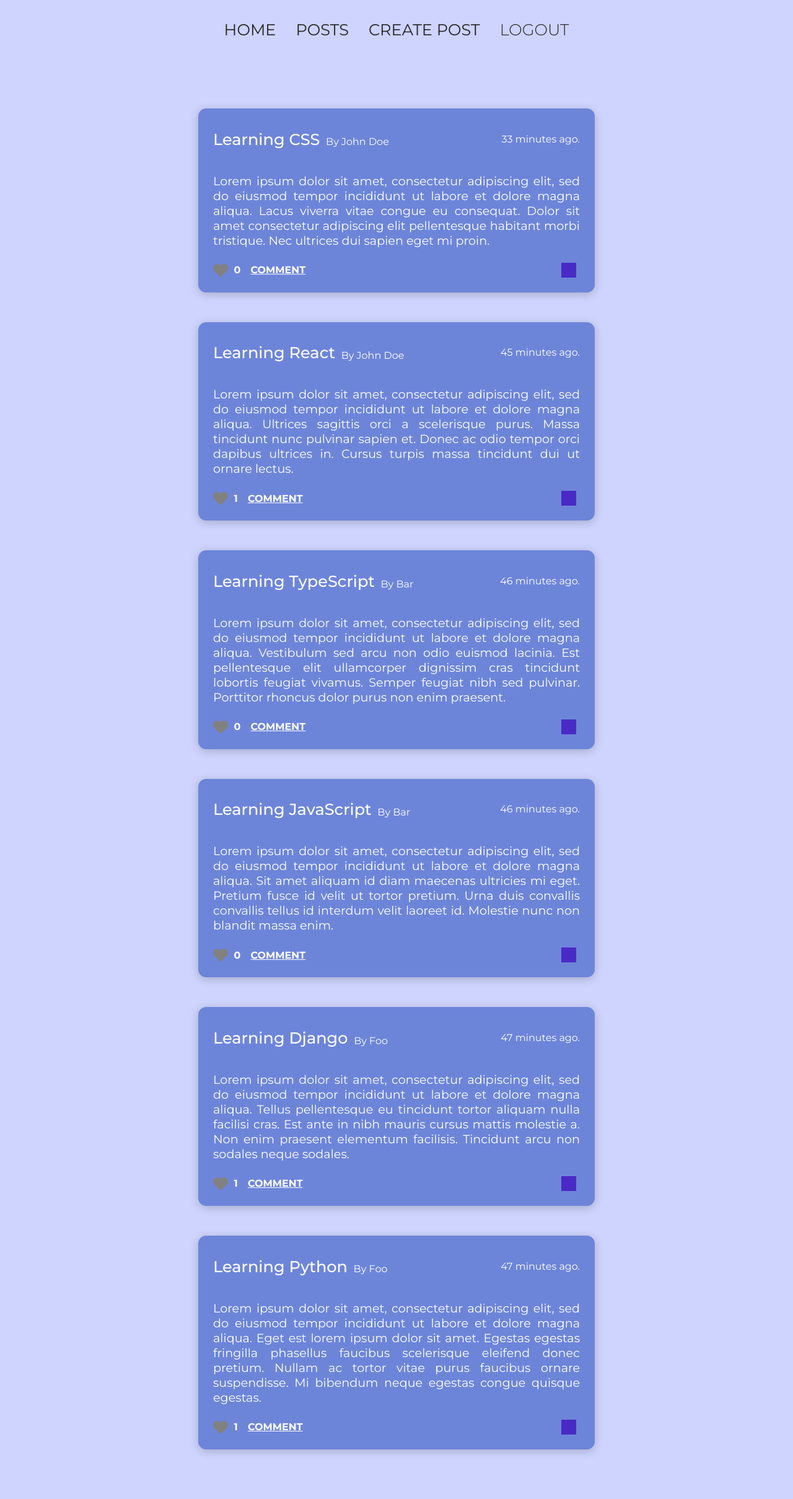
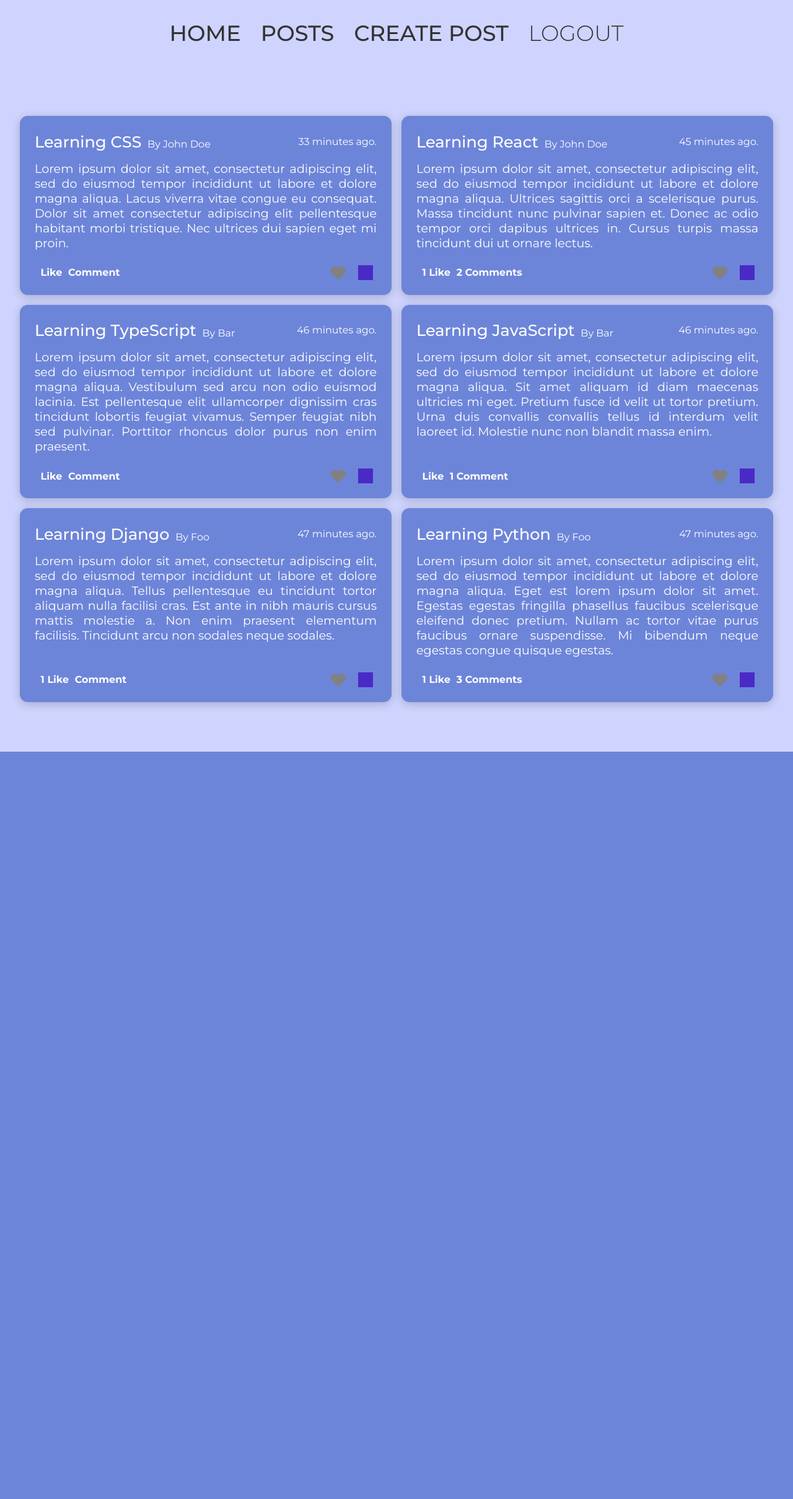
Before and after one commit to RGomes98/LearningPython, a Django app: page /all-posts/ in a window 1280 px wide. Shown: the whole page at 62% size. After the commit the page ends 1213 px from the top, so only its background shows below. Run offline with Django 4.2, Linux system fonts and the light colour scheme; a user stored in the database is signed in; data comes from the database, SQL or seed files in the repository; both versions use the stored data as it was after the commit; grey boxes are pictures that could not be loaded.

Commit message:
Add post comments count and update styles

```diff
--- a/Django Blog/main/models.py
+++ b/Django Blog/main/models.py
@@ -27,6 +27,9 @@
     def __str__(self):
         return self.comment_content
 
+    class Meta:
+        ordering = ["-created_at"]
+
 
 class Like(models.Model):
     liked_by = models.ForeignKey(User, on_delete=models.CASCADE)
--- a/Django Blog/main/templates/main/all_posts.html
+++ b/Django Blog/main/templates/main/all_posts.html
@@ -11,7 +11,21 @@
       <span class="post_date">{{post.created_at|timesince}} ago.</span>
     </div>
     <p class="post_content">{{post.post_content}}</p>
-    <div class="like_wrapper">
+    <div class="buttons_wrapper">
+      {% if post.post_likes.all.count == 0 %}
+      <span class="like_count">Like</span>
+      {% elif post.post_likes.all.count == 1 %}
+      <span class="like_count">{{post.post_likes.all.count}} Like</span>
+      {% else %}
+      <span class="like_count">{{post.post_likes.all.count}} Likes</span>
+      {% endif %} {% if post.number_of_comments == 0 %}
+      <span class="comment_count">Comment</span>
+      {% elif post.number_of_comments == 1 %}
+      <span class="comment_count">{{post.number_of_comments}} Comment</span>
+      {% else %}
+      <span class="comment_count">{{post.number_of_comments}} Comments</span>
+      {% endif %}
+      <div class="postAuthor_actions">
         <a href="{% url 'like-post' post.id %}">
           {% if user in post.post_likes.all %}
           <img class="heart_logo liked" src="{% static 'images/heart.svg' %}" alt="heart-logo" />
@@ -19,9 +33,6 @@
           <img class="heart_logo unliked" src="{% static 'images/heart.svg' %}" alt="heart-logo" />
           {% endif %}
         </a>
-      <span class="like_count">{{post.post_likes.all.count}}</span>
-      <a class="comment_text" href="{% url 'create-comment' post.id %}">Comment</a>
-      <div class="postAuthor_actions">
         <a href="{% url 'comments' post.id %}">
           <img class="comment_logo" src="{% static 'images/comment.svg' %}" alt="comment-logo" />
         </a>
--- a/Django Blog/main/templates/main/comments.html
+++ b/Django Blog/main/templates/main/comments.html
@@ -3,9 +3,12 @@
 <section class="comments_container">
   {% if not post_comments %}
   <h1 class="allPosts_heading">No comments found.</h1>
+  <a class="comment_text" href="{% url 'create-comment' post.id %}">Write a comment</a>
   {% else %}
   <h1 class="comments_heading">{{post.post_title}}</h1>
+  <span class="postAuthor_comments">By {{post.post_author}}</span>
   <p class="comments_postContent">{{post.post_content}}</p>
+  <a class="comment_text" href="{% url 'create-comment' post.id %}">Write a comment</a>
   <section class="comments_section">
     {% for comment in post_comments %}
     <div class="comment_wrapper">
--- a/Django Blog/main/templates/main/error.html
+++ b/Django Blog/main/templates/main/error.html
@@ -2,7 +2,7 @@
 
 <main class="error_container">
   <h1 class="error_message">{{error_message}}</h1>
-  <a class="error_link" href="{% url 'home' %}">Go Back</a>
+  <a class="error_link" href="{% url 'home' %}">Go Home</a>
 </main>
 
 {% endblock %}
--- a/Django Blog/main/views.py
+++ b/Django Blog/main/views.py
@@ -1,3 +1,4 @@
+from django.db.models import Count
 from .models import Post, Comment, User
 from django.shortcuts import render, redirect
 from django.contrib.auth import authenticate, login
@@ -22,12 +23,12 @@
         except:
             return render(request, "main/error.html", {"error_message": "Wrong credentials"})
 
-        is_authenticated = authenticate(request, username=username, password=password)
+        user_session = authenticate(request, username=username, password=password)
 
-        if is_authenticated is None:
+        if user_session is None:
             return render(request, "main/error.html", {"error_message": "Wrong credentials"})
         else:
-            login(request, is_authenticated)
+            login(request, user_session)
             return redirect("home")
 
     return render(request, "main/login.html", {})
@@ -47,22 +48,29 @@
         username = request.POST.get("username")
         password = request.POST.get("password")
 
-        user_email = User.objects.filter(email=email).first()
-        user_name = User.objects.filter(username=username).first()
+        registered_email = User.objects.filter(email=email).first()
+        registered_username = User.objects.filter(username=username).first()
 
-        if user_name is None and user_email is None:
-            new_user = User.objects.create_user(username=username, password=password, email=email)
-            new_user.save()
-            return redirect("login")
+        if email and username and password:
+            if registered_email is None and registered_username is None:
+                new_user = User.objects.create_user(
+                    username=username, password=password, email=email
+                )
+                new_user.save()
+                return redirect("login")
+            else:
+                return render(
+                    request, "main/error.html", {"error_message": "User already registered"}
+                )
         else:
-            return render(request, "main/error.html", {"error_message": "User already registered"})
+            return render(request, "main/error.html", {"error_message": "All fields are required"})
 
     return render(request, "main/register.html", {})
 
 
 @login_required(login_url="login")
 def allPostsPage(request):
-    all_posts = Post.objects.all()
+    all_posts = Post.objects.annotate(number_of_comments=Count("comment"))
     context = {"all_posts": all_posts}
     return render(request, "main/all_posts.html", context)
 
--- a/Django Blog/static/stylesheets/global.css
+++ b/Django Blog/static/stylesheets/global.css
@@ -5,16 +5,24 @@
   --md-fnt: 1.6rem;
   --sm-fnt: 1.2rem;
   --xsm-fnt: 0.8rem;
+
+  --xbg-heading: 4rem;
   --bg-heading: 3.2rem;
   --md-heading: 2.6rem;
   --sm-heading: 2.2rem;
+
   --fnt-montserrat: 'Montserrat', sans-serif;
+
+  --fnt-black: hsl(0, 0%, 20%);
+  --body-clr: hsl(232, 92%, 90%);
+
   --red-clr: hsl(0, 95%, 59%);
-  --fnt-black: hsl(0, 0%, 15%);
-  --body-clr: hsl(232, 92%, 90%);
   --white-clr: hsl(100, 100%, 100%);
   --light-blue-clr: hsl(227, 59%, 64%);
+
   --subtle-box-shadow: 0px 3px 15px rgba(0, 0, 0, 0.2);
+  --subtle-text-shadow: 3px 5px 2px rgba(0, 0, 0, 0.2);
+
   --grey-filter-clr: brightness(0) saturate(100%) invert(52%) sepia(0%) saturate(185%)
     hue-rotate(183deg) brightness(97%) contrast(100%);
   --dark-blue-clr: brightness(0) saturate(100%) invert(18%) sepia(99%) saturate(3188%)
@@ -56,7 +64,8 @@
 .home_container h1 {
   font-weight: 800;
   color: var(--fnt-black);
-  font-size: var(--bg-heading);
+  font-size: var(--xbg-heading);
+  text-shadow: var(--subtle-text-shadow);
 }
 
 .home_container p {
@@ -76,20 +85,20 @@
 .list_wrapper {
   gap: 2rem;
   display: flex;
+  font-weight: 500;
   align-items: center;
   font-size: var(--md-fnt);
 }
 
 .list_wrapper a {
   color: var(--fnt-black);
+  font-size: var(--bg-fnt);
 }
 
 .main_links {
   gap: 2rem;
   display: flex;
-  font-weight: 400;
   justify-content: center;
-  font-size: var(--md-fnt);
 }
 
 .logout {
@@ -168,12 +177,13 @@
 }
 
 .allPosts_container {
-  gap: 3rem;
+  gap: 1rem;
   width: 100%;
   display: flex;
-  max-width: 40rem;
+  padding: 0 2rem;
   margin-top: 5rem;
-  flex-direction: column;
+  justify-content: center;
+  flex-flow: row-reverse wrap-reverse;
 }
 
 .allPosts_heading {
@@ -185,9 +195,14 @@
 }
 
 .post_wrapper {
-  padding: 1.5rem;
+  display: flex;
+  min-height: 17rem;
+  max-width: 37.5rem;
+  min-width: 37.5rem;
   border-radius: 0.8rem;
+  flex-direction: column;
   color: var(--white-clr);
+  padding: 1rem 1.5rem 1.5rem;
   box-shadow: var(--subtle-box-shadow);
   background-color: var(--light-blue-clr);
 }
@@ -214,13 +229,14 @@
 }
 
 .post_content {
-  padding: 1.5rem 0;
   text-align: justify;
+  padding-bottom: 1.5rem;
   font-size: var(--sm-fnt);
 }
 
-.like_wrapper {
+.buttons_wrapper {
   display: flex;
+  margin-top: auto;
   align-items: center;
 }
 
@@ -237,17 +253,10 @@
   filter: var(--grey-filter-clr);
 }
 
-.like_count {
+.like_count,
+.comment_count {
   font-weight: 800;
   margin-left: 0.6rem;
-}
-
-.comment_text {
-  font-weight: 700;
-  margin-left: 1rem;
-  color: var(--white-clr);
-  text-transform: uppercase;
-  text-decoration: underline;
 }
 
 .postAuthor_actions {
@@ -331,28 +340,46 @@
   font-size: var(--md-heading);
 }
 
+.postAuthor_comments {
+  margin-top: 1rem;
+  font-weight: 600;
+  color: var(--fnt-black);
+}
+
 .comments_postContent {
-  width: 100%;
-  max-width: 50rem;
+  width: 70%;
+  padding: 0 1rem;
   margin-top: 2rem;
   text-align: justify;
+  font-size: var(--sm-fnt);
+}
+
+.comment_text {
+  font-weight: 600;
+  margin-top: 5rem;
+  color: var(--fnt-black);
+  font-size: var(--md-fnt);
+  text-transform: uppercase;
+  text-decoration: underline;
 }
 
 .comments_section {
   gap: 2rem;
-  width: 100%;
+  width: 85%;
   display: flex;
-  flex-wrap: wrap;
   align-items: center;
+  flex-direction: column;
   padding: 4.5rem 4rem 0;
   justify-content: center;
 }
 
 .comment_wrapper {
+  width: 100%;
+  display: flex;
   padding: 1.5rem;
-  min-width: 20rem;
   min-height: 13.5rem;
   border-radius: 0.8rem;
+  flex-direction: column;
   color: var(--white-clr);
   box-shadow: var(--subtle-box-shadow);
   background-color: var(--light-blue-clr);
@@ -375,6 +402,8 @@
 }
 
 .comment_content {
+  margin-top: auto;
+  margin-bottom: 1rem;
   text-align: justify;
   font-size: var(--sm-fnt);
 }
```
Also changed, not shown: Django Blog/db.sqlite3, Django Blog/main/migrations/0004_alter_comment_options.py (added). Lines whose indentation alone changed are shown as unchanged.
